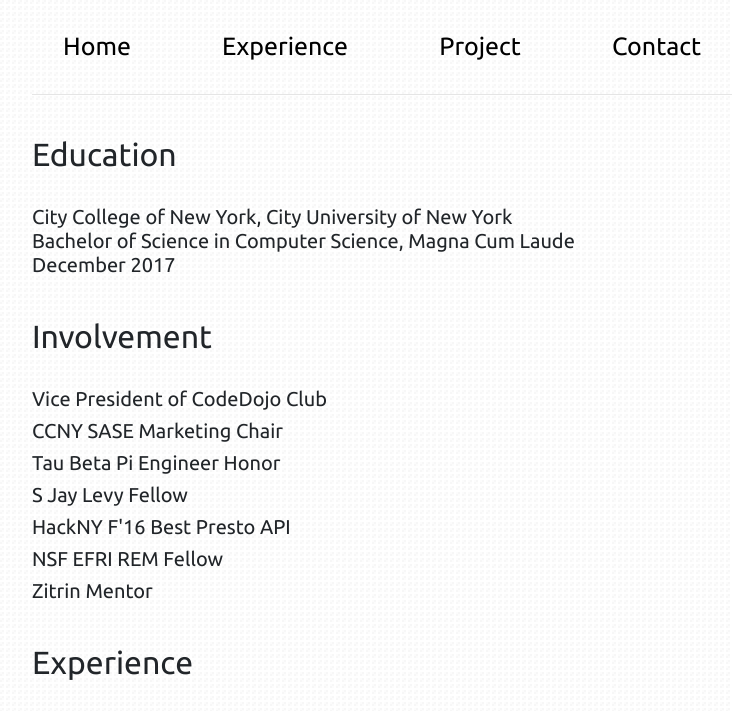
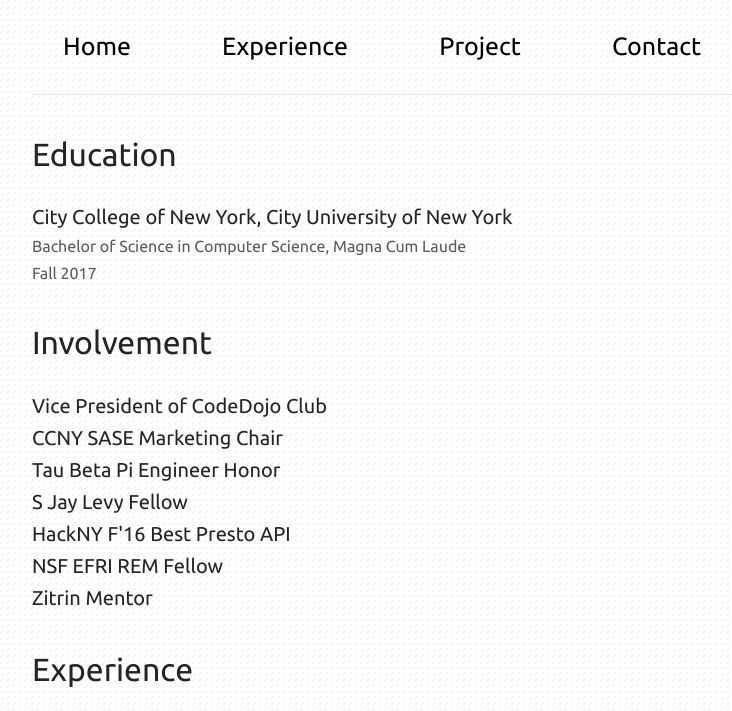
Before and after one commit to heeseungp/heeseungp.github.io, a plain HTML site: page experience.html in a window 1280 px wide. Shown: the top 711 px of the page, without its empty margins (258-990 px from the left). Drawn offline with nearby package versions, Linux system fonts and the light colour scheme.

Commit message:
Change education tag

```diff
--- a/experience.html
+++ b/experience.html
@@ -34,10 +34,9 @@
     <!-- Education -->
     <div class="marketing">
         <h2>Education</h2> <br>
-        <h5>
-            City College of New York, City University of New York <br>
-            Bachelor of Science in Computer Science, Magna Cum Laude <br>
-            December 2017</h5>
+        <h5> City College of New York, City University of New York </h5>
+        <h6> Bachelor of Science in Computer Science, Magna Cum Laude </h6>
+        <h6> Fall 2017 </h6>
 
     </div>
 
```
